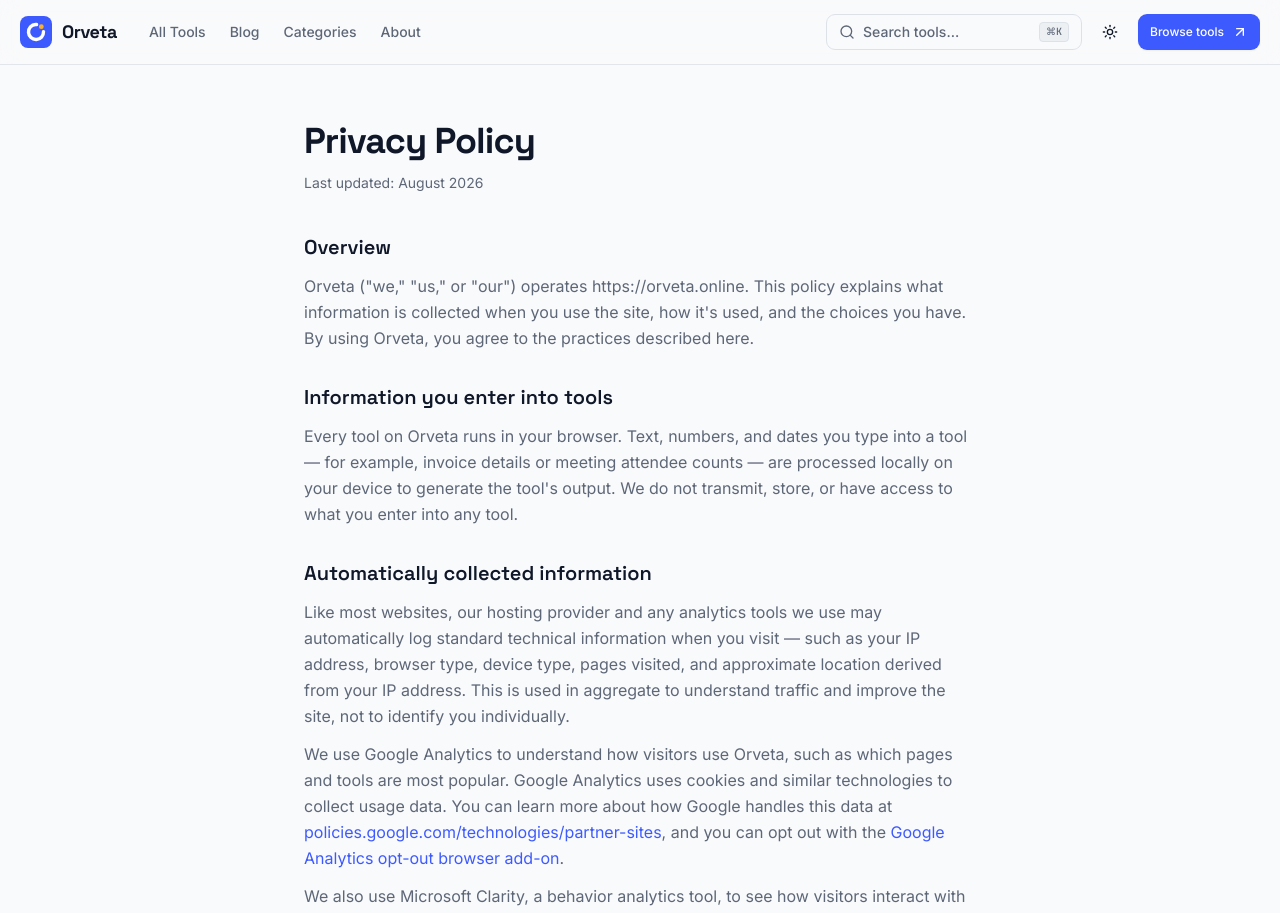
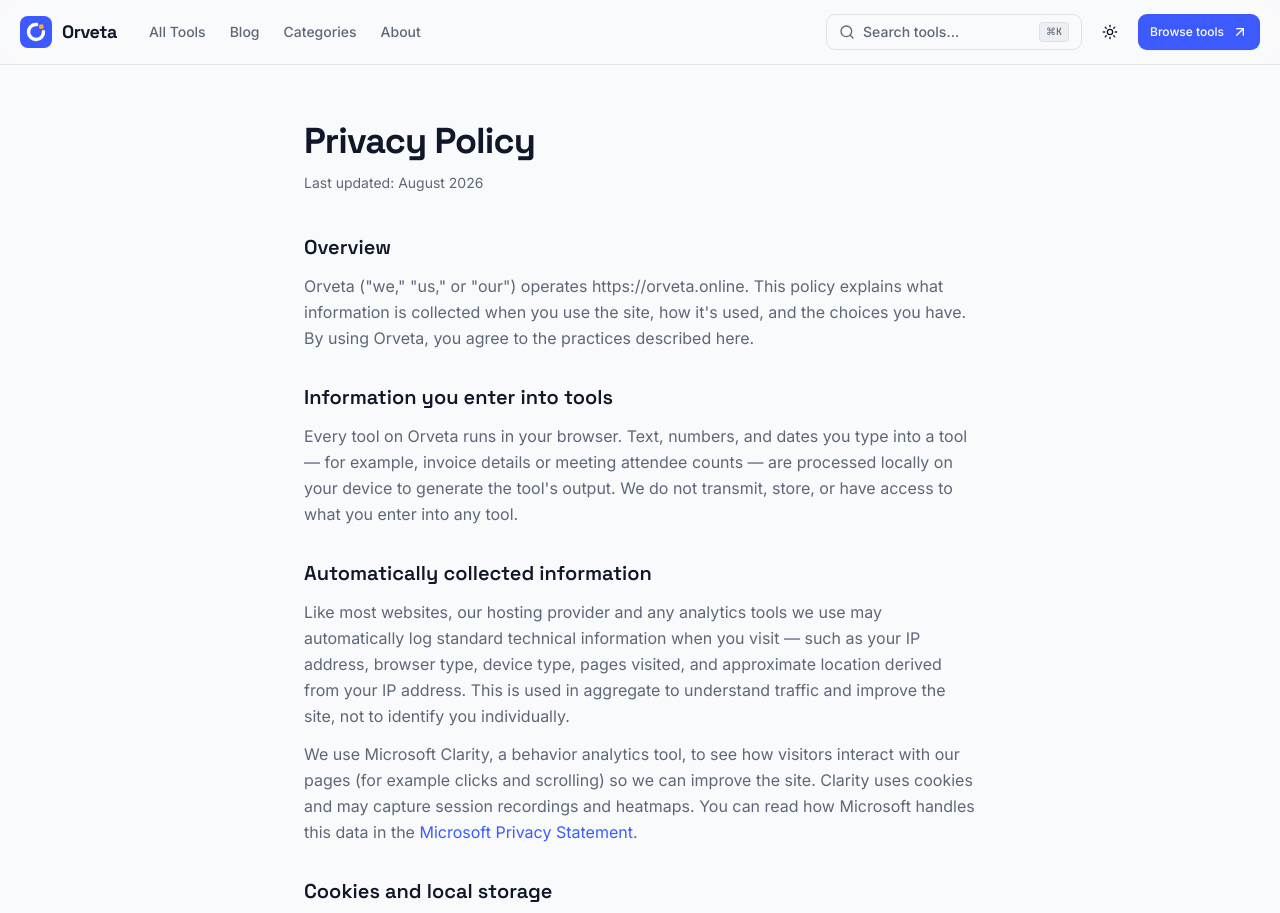
Before and after one commit to hanzlakhalid-dev/Orveta, a Next.js app: page /privacy in a window 1280 px wide. Shown: the top 913 px of the page. Built offline with nearby package versions, Linux system fonts and the light colour scheme.

Commit message:
Removed google analytics

```diff
--- a/src/app/layout.tsx
+++ b/src/app/layout.tsx
@@ -75,18 +75,6 @@ export default function RootLayout({ children }: { children: React.ReactNode })
           crossOrigin="anonymous"
           strategy="afterInteractive"
         />
-        {/* Google tag (gtag.js) */}
-        <Script
-          async
-          src={`https://www.googletagmanager.com/gtag/js?id=${siteConfig.gaId}`}
-          strategy="afterInteractive"
-        />
-        <Script id="google-analytics" strategy="afterInteractive">
-          {`window.dataLayer = window.dataLayer || [];
-function gtag(){dataLayer.push(arguments);}
-gtag('js', new Date());
-gtag('config', '${siteConfig.gaId}');`}
-        </Script>
         {/* Microsoft Clarity */}
         <Script id="microsoft-clarity" strategy="afterInteractive">
           {`(function(c,l,a,r,i,t,y){
--- a/src/app/privacy/page.tsx
+++ b/src/app/privacy/page.tsx
@@ -53,31 +53,7 @@ export default function PrivacyPage() {
               the site, not to identify you individually.
             </p>
             <p className="mt-3 leading-relaxed">
-              We use Google Analytics to understand how visitors use {siteConfig.name}, such as
-              which pages and tools are most popular. Google Analytics uses cookies and similar
-              technologies to collect usage data. You can learn more about how Google handles this
-              data at{" "}
-              <a
-                href="https://policies.google.com/technologies/partner-sites"
-                target="_blank"
-                rel="noopener noreferrer"
-                className="text-primary underline-offset-4 hover:underline"
-              >
-                policies.google.com/technologies/partner-sites
-              </a>
-              , and you can opt out with the{" "}
-              <a
-                href="https://tools.google.com/dlpage/gaoptout"
-                target="_blank"
-                rel="noopener noreferrer"
-                className="text-primary underline-offset-4 hover:underline"
-              >
-                Google Analytics opt-out browser add-on
-              </a>
-              .
-            </p>
-            <p className="mt-3 leading-relaxed">
-              We also use Microsoft Clarity, a behavior analytics tool, to see how visitors
+              We use Microsoft Clarity, a behavior analytics tool, to see how visitors
               interact with our pages (for example clicks and scrolling) so we can improve the
               site. Clarity uses cookies and may capture session recordings and heatmaps. You can
               read how Microsoft handles this data in the{" "}
--- a/src/lib/site-config.ts
+++ b/src/lib/site-config.ts
@@ -6,7 +6,6 @@ export const siteConfig = {
   url: "https://orveta.online",
   ogImage: "/og-image.png",
   email: "contact@orveta.online",
-  gaId: "G-LE09XTZF50",
   clarityId: "ywue3oajgv",
   keywords: [
     "free online tools",
```
